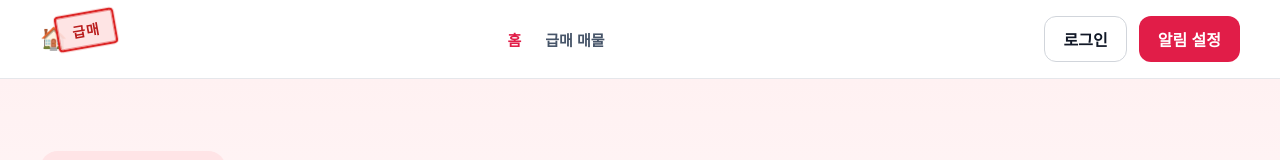
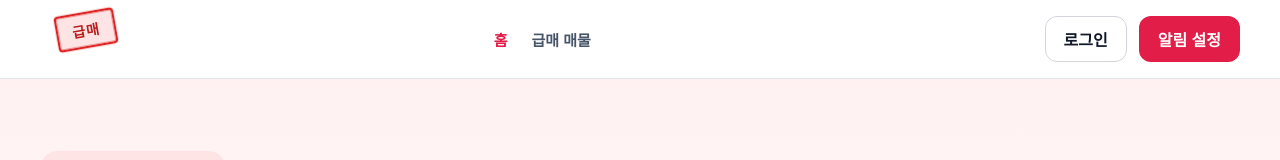
Before and after one commit to jun030426/SO_-quick-sale_wap, a React (Vite) app: page / in a window 1280 px wide. Shown: the top 160 px of the page. Built offline with nearby package versions, Linux system fonts and the light colour scheme.

Commit message:
아이콘제거

```diff
--- a/src/components/Header.jsx
+++ b/src/components/Header.jsx
@@ -5,7 +5,7 @@ function Header() {
     <header className="site-header">
       <div className="container header-inner">
         <Link to="/" className="logo">
-          <span className="logo-icon" aria-hidden="true">🏠</span>
+          <span className="logo-icon" aria-hidden="true"></span>
         </Link>
 
         <nav className="nav">
```
